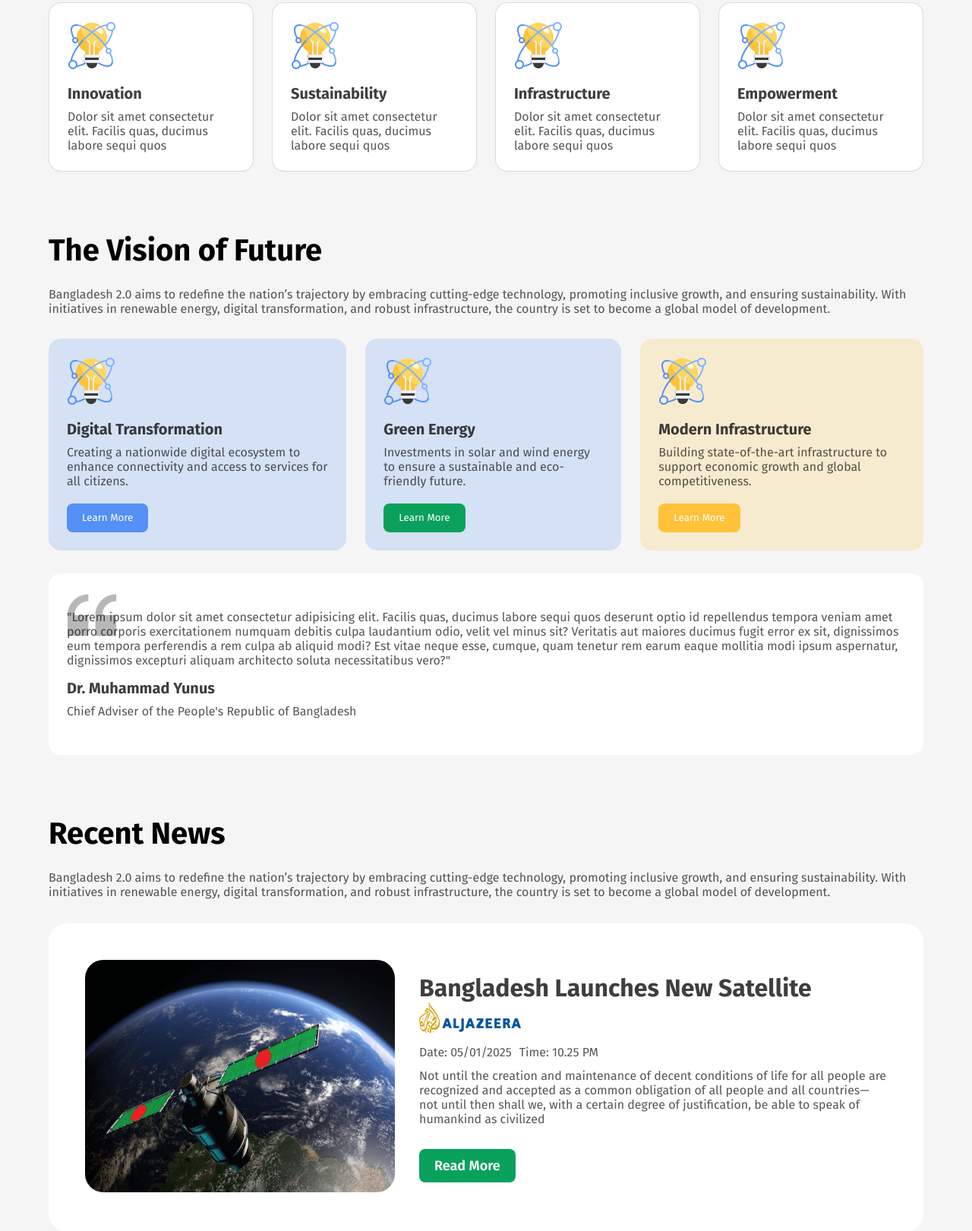
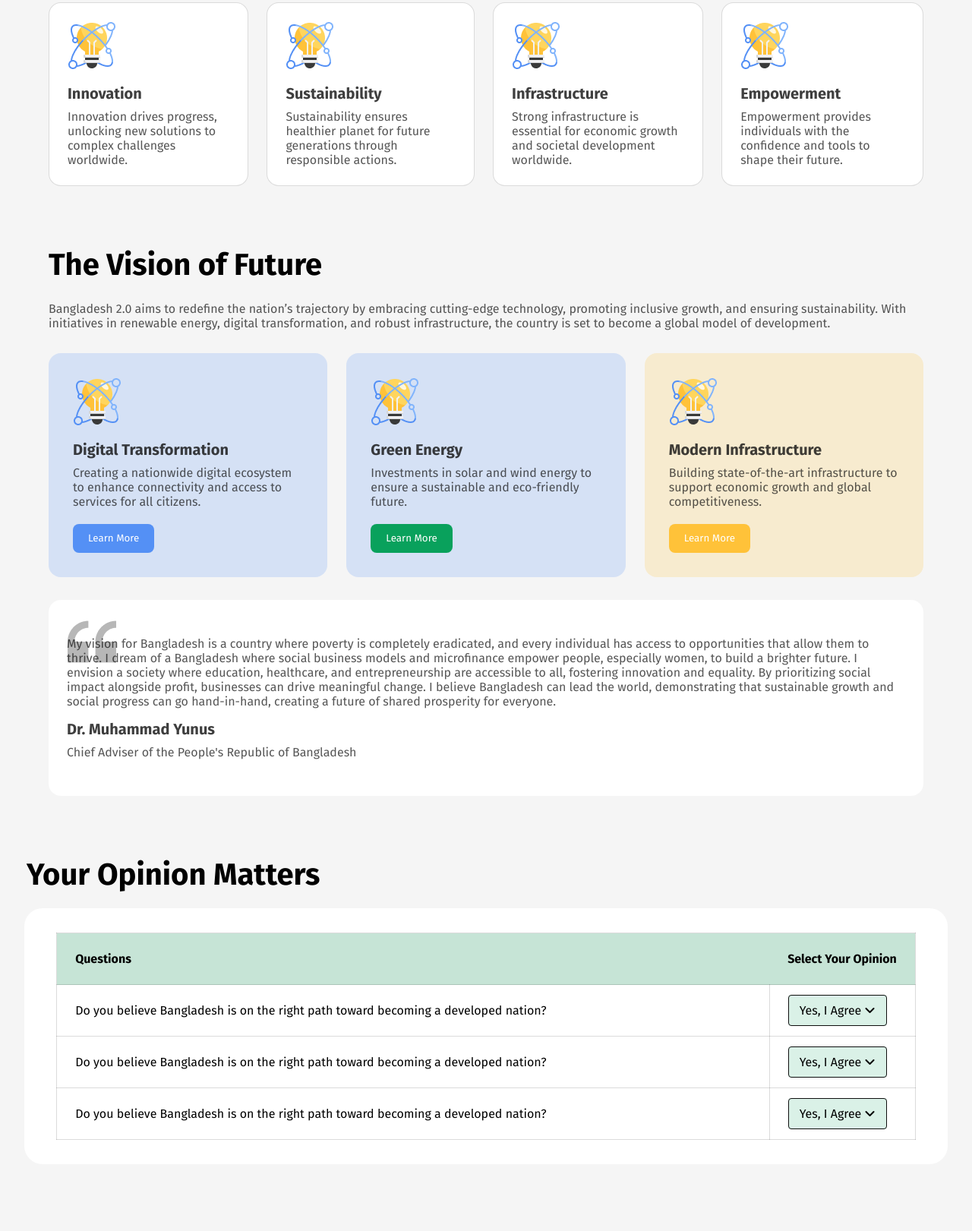
Before and after one commit to MinhazBorhan/9.1-B11A1-Assignment-1, a plain HTML site: page index.html in a window 1280 px wide. Shown: the part 899-2520 px from the top of the page at 76% size. Drawn offline with Linux system fonts and the light colour scheme; a web font is replaced by a local one.

Commit message:
All  section done

```diff
--- a/index.html
+++ b/index.html
@@ -5,6 +5,7 @@
     <meta name="viewport" content="width=device-width, initial-scale=1.0">
     <title>Bangladesh 2.0</title>
     <link rel="stylesheet" href="styles/style.css">
+    <script src="https://kit.fontawesome.com/78e172d425.js" crossorigin="anonymous"></script>
 </head>
 <body>
     <header>
@@ -37,22 +38,22 @@
                     <div class="pillar">
                         <img src="assets/card-icon.png" alt="">
                         <h5 class="p-subtitle">Innovation</h5>
-                        <p class="p-des">Dolor sit amet consectetur elit. Facilis quas, ducimus labore sequi quos </p>
+                        <p class="p-des">Innovation drives progress, unlocking new solutions to complex challenges worldwide.</p>
                     </div>
                     <div class="pillar">
                         <img src="assets/card-icon.png" alt="">
                         <h5 class="p-subtitle">Sustainability</h5>
-                        <p class="p-des">Dolor sit amet consectetur elit. Facilis quas, ducimus labore sequi quos </p>
+                        <p class="p-des">Sustainability ensures healthier planet for future generations through responsible actions.</p>
                     </div>
                     <div class="pillar">
                         <img src="assets/card-icon.png" alt="">
                         <h5 class="p-subtitle">Infrastructure</h5>
-                        <p class="p-des">Dolor sit amet consectetur elit. Facilis quas, ducimus labore sequi quos </p>
+                        <p class="p-des">Strong infrastructure is essential for economic growth and societal development worldwide.</p>
                     </div>
                     <div class="pillar">
                         <img src="assets/card-icon.png" alt="">
                         <h5 class="p-subtitle">Empowerment</h5>
-                        <p class="p-des">Dolor sit amet consectetur elit. Facilis quas, ducimus labore sequi quos </p>
+                        <p class="p-des">Empowerment provides individuals with the confidence and tools to shape their future.</p>
                     </div>
                 </div>
             </div>
@@ -83,9 +84,47 @@
                     </div>
                 </div>
                 <div class="vision-des">
-                    <p class="p-des">"Lorem ipsum dolor sit amet consectetur adipisicing elit. Facilis quas, ducimus labore sequi quos deserunt optio id repellendus tempora veniam amet porro corporis exercitationem numquam debitis culpa laudantium odio, velit vel minus sit? Veritatis aut maiores ducimus fugit error ex sit, dignissimos eum tempora perferendis a rem culpa ab aliquid modi? Est vitae neque esse, cumque, quam tenetur rem earum eaque mollitia modi ipsum aspernatur, dignissimos excepturi aliquam architecto soluta necessitatibus vero?"</p>
+                    <p class="p-des">My vision for Bangladesh is a country where poverty is completely eradicated, and every individual has access to opportunities that allow them to thrive. I dream of a Bangladesh where social business models and microfinance empower people, especially women, to build a brighter future. I envision a society where education, healthcare, and entrepreneurship are accessible to all, fostering innovation and equality. By prioritizing social impact alongside profit, businesses can drive meaningful change. I believe Bangladesh can lead the world, demonstrating that sustainable growth and social progress can go hand-in-hand, creating a future of shared prosperity for everyone.</p>
                     <h5 class="p-subtitle">Dr. Muhammad Yunus</h5>
                     <p class="p-des">Chief Adviser of the People's Republic of Bangladesh</p>
+                </div>
+            </div>
+        </section>
+
+        <section>
+            <div class="opinion">
+                <div class="opinion-title">
+                    <h3 class="p-title">Your Opinion Matters</h3>
+                </div>
+                <div class="opinion-container">
+                    <table>
+                        <thead>
+                            <tr>
+                                <th>Questions</th>
+                                <th>Select Your Opinion</th>
+                            </tr>
+                        </thead>
+                        <tbody>
+                            <tr>
+                                <td class="td-1">Do you believe Bangladesh is on the right path toward becoming a developed nation?</td>
+                                <div class="tds">
+                                    <td class="td-2"><a href="">Yes, I Agree  <i class="fa-solid fa-angle-down"></i></a></td>
+                                </div>
+                            </tr>
+                            <tr>
+                                <td class="td-1">Do you believe Bangladesh is on the right path toward becoming a developed nation?</td>
+                                <div class="tds">
+                                    <td class="td-2"><a href="">Yes, I Agree  <i class="fa-solid fa-angle-down"></i></a></td>
+                                </div>
+                            </tr>
+                            <tr>
+                                <td class="td-1">Do you believe Bangladesh is on the right path toward becoming a developed nation?</td>
+                                <div class="tds">
+                                    <td class="td-2"><a href="">Yes, I Agree  <i class="fa-solid fa-angle-down"></i></a></td>
+                                </div>
+                            </tr>
+                            </tbody>
+                        </table>
                 </div>
             </div>
         </section>
@@ -156,7 +195,7 @@
                     <div>
                         <p class="p-title">100 Taka</p>
                     </div>
-                    <div>
+                    <div id="amount">
                         <p class="p-title">200 Taka</p>
                     </div>
                     <div>
@@ -179,7 +218,7 @@
                 <p id="des" class="p-des">Bangladesh 2.0 aims to redefine the nation’s trajectory by embracing cutting-edge <br> technology, promoting inclusive growth.</p>
                 <div class="subs-form">
                     <input class="email" type="email" name="email" id="email" placeholder="Enter your email here">
-                    <input class="submit" type="submit" value="Submit">
+                    <button>Subscribe</button>
                 </div>
                 <p class="p-des">We promise not to spam you!</p>
             </div>
--- a/styles/style.css
+++ b/styles/style.css
@@ -47,6 +47,12 @@ body{
     padding: 15px 30px 15px 30px;
 }
 
+.nav>button:hover{
+    background-color: rgba(76, 189, 209, 0.932);
+    border: none;
+    color: white;
+}
+
 /* Banner Section */
 
 .banner{
@@ -87,6 +93,10 @@ body{
     border: none;
 }
 
+.banner>div>button:hover{
+    background-color: rgba(76, 189, 209, 0.932);
+}
+
 /* Pillar Section */
 
 .pillars{
@@ -96,6 +106,7 @@ body{
 }
 
 .pillars-info{
+    width: 100%;
     display: flex;
     justify-content: space-evenly;
     align-items: center;
@@ -131,12 +142,11 @@ body{
 }
 
 .vision{
-    box-sizing: border-box;
-    /* border: 1px solid rgba(14, 14, 14, 0.15); */
+    width: 100%;
     border-radius: 16px;
     border: none;
     background: rgba(84, 144, 245, 0.2);
-    padding: 24px;
+    padding: 32px;
 }
 
 #vision-3{
@@ -149,6 +159,10 @@ body{
     border-radius: 8px;
     color: white;
     border: none;
+}
+
+.vision>button:hover{
+    background-color: rgba(76, 189, 209, 0.932);
 }
 
 .btn-1{
@@ -175,8 +189,70 @@ body{
     border-radius: 16px;
 }
 
+
+/* Opinion Section */
+.opinion{
+    display: flex;
+    flex-direction: column;
+    gap: 0;
+}
+
+.opinion-title {
+    margin-left: 35px;
+}
+
+.opinion-container{
+    width: 90%;
+    margin: 20px auto 70px;
+    border-radius: 24px;
+    display: flex;
+    flex-direction: column;
+    justify-content: center;
+    align-items: center;
+    background-color: white;
+    padding: 32px;
+}
+
+table{
+    border-collapse: collapse;
+}
+
+thead{
+    border: 1px solid rgba(14, 14, 14, 0.15);
+}
+
+table tr th{
+    padding: 24px;
+    background: rgb(198, 228, 214);
+    text-align: start;
+}
+
+table tr td{
+    border: 1px solid rgba(14, 14, 14, 0.15);
+    padding: 24px;
+}
+
+.td-1{
+    width: 83%;
+}
+
+.tds{
+    background-color: white;
+}
+
+.td-2 a{
+    box-sizing: border-box;
+    border: 1px solid rgb(14, 14, 14);
+    border-radius: 4px;
+    background: rgba(9, 161, 92, 0.15);
+    padding: 10px 14px 10px 14px;
+    text-decoration: none;
+    color: black;
+
+}
+
+
 /* News Section */
-
 .news{
     margin: 80px auto;
     width: 90%;
@@ -224,8 +300,12 @@ body{
     border: none;
 }
 
+.news-contain>button:hover{
+    background-color: rgba(76, 189, 209, 0.932);
+}
+
+
 /* Donate Section */
-
 .donate{
     margin: 80px auto;
     width: 90%;
@@ -253,6 +333,18 @@ body{
     padding: 40px;
 }
 
+.taka>div:hover{
+    background: rgb(123, 241, 245);
+}
+
+#amount{
+    background: rgb(198, 228, 214);
+}
+
+#amount:hover{
+    background: rgb(123, 241, 245);
+}
+
 .donate-form{
     display: flex;
     flex-direction: column;
@@ -276,12 +368,16 @@ body{
     padding: 11px 20px 11px 20px;
     border-radius: 8px;
     font-size: 18px;
-font-weight: 600;
+    font-weight: 600;
     border: none;
 }
 
+.donate-form>button:hover{
+    background-color: rgba(76, 189, 209, 0.932);
+}
+
+
 /* Subscribe Section */
-
 .subscribe{
     margin: 80px auto;
     width: 90%;
@@ -311,7 +407,7 @@ font-weight: 600;
     border: none;
 }
 
-.submit{
+.subs-form>button{
     padding: 15px 34px 15px 34px;
     border-radius: 0px 8px 8px 0px;
     border: none;
@@ -321,8 +417,12 @@ font-weight: 600;
     background: rgb(0, 106, 80);
 }
 
+.subs-form>button:hover{
+    background-color: rgba(76, 189, 209, 0.932);
+}
+
+
 /* .Footer Section */
-
 .foot{
     background: rgb(255, 255, 255);
     padding: 50px 160px 50px 160px;
```
